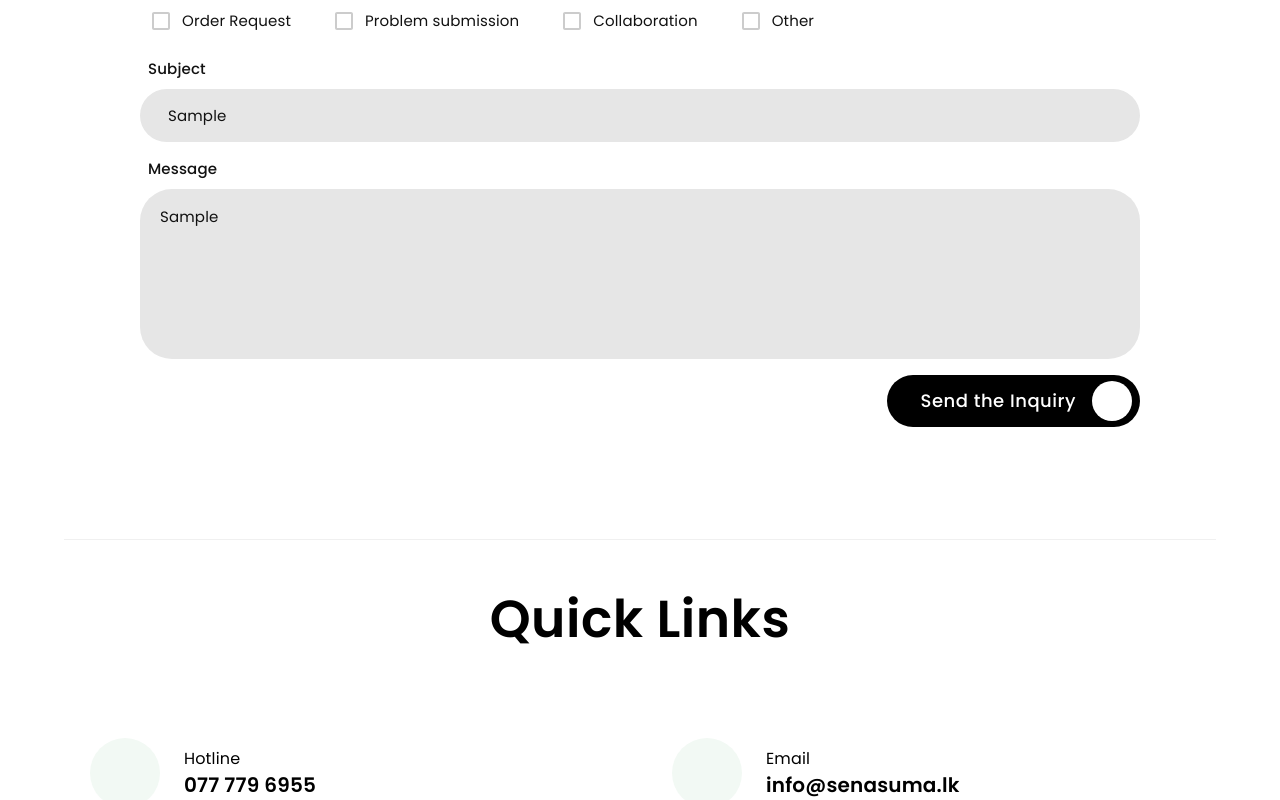
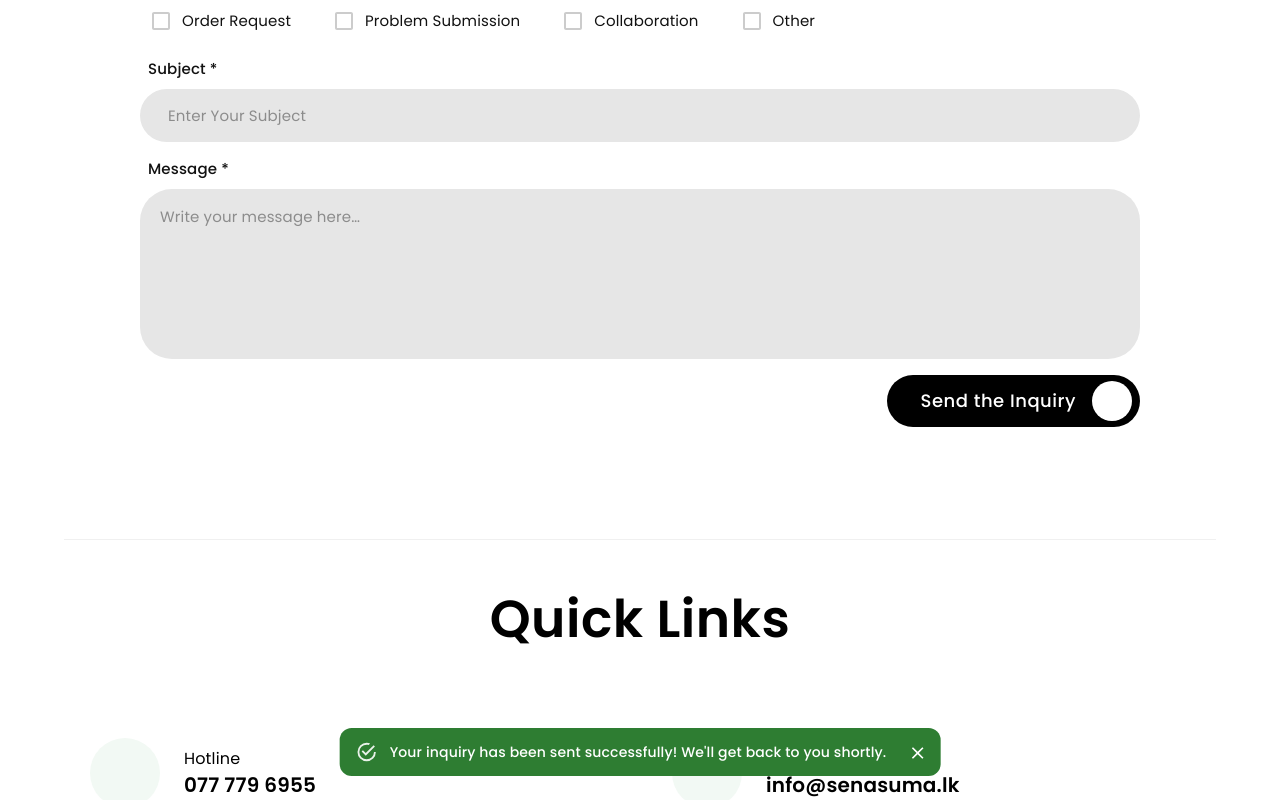
Before and after one commit to MetaZync/Senasuma-frontend, a Next.js app: page /contact in a window 1280 px wide. Both pictures are taken after typing "Sample", "Sample", "name@example.com", "Sample", "Sample" into the empty fields and a click on the button "Send the Inquiry". Shown: the part 484-1284 px from the top of the page. Built offline with nearby package versions, Linux system fonts and the light colour scheme; some icons are missing; what @mui/material-nextjs would draw is missing.

Commit message:
button links fixed, contact form connect with email js

```diff
--- a/package.json
+++ b/package.json
@@ -9,6 +9,7 @@
     "lint": "eslint"
   },
   "dependencies": {
+    "@emailjs/browser": "^4.4.1",
     "@emotion/react": "^11.14.0",
     "@emotion/styled": "^11.14.1",
     "@gsap/react": "^2.1.2",
--- a/src/app/BuildSolutionsSection.tsx
+++ b/src/app/BuildSolutionsSection.tsx
@@ -47,7 +47,7 @@ const BuildSolutionsSection: React.FC = () => {
         <FadeIn delay={0.2}>
           <Box sx={{ display: "flex", justifyContent: "center" }}>
           <OrderButton
-            onClick={() => {}}
+            href="/contact"
             icon={
               <svg width="16" height="16" viewBox="0 0 16 16" fill="none" xmlns="http://www.w3.org/2000/svg">
                 <path d="M4 2C3.66667 2 3.4 2.13333 3.2 2.4L2.33333 3.46667C2.13333 3.73333 2 4 2 4.33333V12.6667C2 13.4 2.6 14 3.33333 14H8.86667C8.73333 13.6 8.66667 13.1333 8.66667 12.6667C8.66667 10.4667 10.4667 8.66667 12.6667 8.66667C13.1333 8.66667 13.6 8.73333 14 8.86667V4.33333C14 4 13.8667 3.73333 13.6667 3.46667L12.7333 2.33333C12.6 2.13333 12.3333 2 12 2H4ZM3.93333 2.66667H11.9333L12.5333 3.33333H3.4L3.93333 2.66667ZM4 10H8V12H4V10ZM14.2 10.5333L11.8 12.9333L10.7333 11.8667L10 12.6667L11.8667 14.6667L15.0667 11.4667L14.2 10.5333Z" fill="black" />
--- a/src/app/PopularProducts.tsx
+++ b/src/app/PopularProducts.tsx
@@ -202,7 +202,7 @@ const PopularProducts: React.FC = () => {
             mt: { xs: 1, lg: 0 }
           }}>
             <OrderButton
-              onClick={() => { }}
+              href="/products"
             >
               See all Products
             </OrderButton>
@@ -328,7 +328,7 @@ const PopularProducts: React.FC = () => {
 
           <Box sx={{ mt: 2 }}>
             <OrderButton
-              onClick={() => { }}
+              href="/products"
               icon={<svg width="16" height="16" viewBox="0 0 16 16" fill="none" xmlns="http://www.w3.org/2000/svg">
                 <path d="M4 2C3.66667 2 3.4 2.13333 3.2 2.4L2.33333 3.46667C2.13333 3.73333 2 4 2 4.33333V12.6667C2 13.4 2.6 14 3.33333 14H8.86667C8.73333 13.6 8.66667 13.1333 8.66667 12.6667C8.66667 10.4667 10.4667 8.66667 12.6667 8.66667C13.1333 8.66667 13.6 8.73333 14 8.86667V4.33333C14 4 13.8667 3.73333 13.6667 3.46667L12.7333 2.33333C12.6 2.13333 12.3333 2 12 2H4ZM3.93333 2.66667H11.9333L12.5333 3.33333H3.4L3.93333 2.66667ZM4 10H8V12H4V10ZM14.2 10.5333L11.8 12.9333L10.7333 11.8667L10 12.6667L11.8667 14.6667L15.0667 11.4667L14.2 10.5333Z" fill="black" />
               </svg>
--- a/src/app/PremiumPolytheneSection.tsx
+++ b/src/app/PremiumPolytheneSection.tsx
@@ -89,7 +89,7 @@ const PremiumPolytheneSection: React.FC = () => {
               </Typography>
               <Box>
                 <OrderButton
-                  onClick={() => {}}
+                  href="/contact"
                   icon={<CallIcon sx={{ fontSize: "18px" }} />}
                 >
                   Contact Now
--- a/src/app/contact/FormSection.tsx
+++ b/src/app/contact/FormSection.tsx
@@ -1,6 +1,6 @@
 "use client";
 
-import React, { useState } from "react";
+import React, { useState, useRef } from "react";
 import {
   Box,
   Typography,
@@ -8,35 +8,40 @@ import {
   FormControlLabel,
   Checkbox,
   Stack,
+  Snackbar,
+  Alert,
+  CircularProgress,
 } from "@mui/material";
 import { Poppins } from "next/font/google";
+import emailjs from "@emailjs/browser";
 import OrderButton from "@/components/Button";
+
+// ─── EmailJS Config ────────────────────────────────────────────
+const EMAILJS_SERVICE_ID  = "service_96en3q5";
+const EMAILJS_TEMPLATE_ID = "template_r5ojxl7";
+const EMAILJS_PUBLIC_KEY  = "H_E1zqUt0b52Y-RI4";
 
 const poppins = Poppins({
   subsets: ["latin"],
   weight: ["300", "400", "500", "600", "700"],
 });
 
+// ─── Styles ────────────────────────────────────────────────────
 const inputSx = {
   mt: 1,
   "& .MuiOutlinedInput-root": {
     backgroundColor: "#e6e6e6ff",
     borderRadius: "100px",
-    "& fieldset": {
-      border: "none",
-    },
+    "& fieldset": { border: "none" },
     "& input": {
       padding: "16px 28px",
       fontFamily: poppins.style.fontFamily,
       fontSize: "15px",
       color: "#111",
     },
-    "&:hover": {
-      backgroundColor: "#eeeeee",
-    },
-    "&.Mui-focused": {
-      backgroundColor: "#eeeeee",
-    }
+    "&:hover": { backgroundColor: "#eeeeee" },
+    "&.Mui-focused": { backgroundColor: "#eeeeee" },
+    "&.Mui-error": { outline: "2px solid #e74c3c" },
   },
 };
 
@@ -46,20 +51,14 @@ const textareaSx = {
     backgroundColor: "#e6e6e6ff",
     borderRadius: "32px",
     padding: "16px 20px",
-    "& fieldset": {
-      border: "none",
-    },
+    "& fieldset": { border: "none" },
     "& textarea": {
       fontFamily: poppins.style.fontFamily,
       fontSize: "15px",
       color: "#111",
     },
-    "&:hover": {
-      backgroundColor: "#eeeeee",
-    },
-    "&.Mui-focused": {
-      backgroundColor: "#eeeeee",
-    }
+    "&:hover": { backgroundColor: "#eeeeee" },
+    "&.Mui-focused": { backgroundColor: "#eeeeee" },
   },
 };
 
@@ -71,8 +70,14 @@ const labelSx = {
   ml: 1,
 };
 
-export default function FormSection() {
-  const [formData, setFormData] = useState({
+// ─── Types ──────────────────────────────────────────────────────
+type ToastState = {
+  open: boolean;
+  severity: "success" | "error";
+  message: string;
+};
+
+const INITIAL_FORM = {
   fullname: "",
   contactNumber: "",
   email: "",
@@ -84,11 +89,21 @@ export default function FormSection() {
     collaboration: false,
     other: false,
   },
-  });
+};
 
+// ─── Component ──────────────────────────────────────────────────
+export default function FormSection() {
+  const formRef = useRef<HTMLFormElement>(null);
+  const [formData, setFormData] = useState(INITIAL_FORM);
+  const [errors, setErrors] = useState<{ [key: string]: string }>({});
+  const [loading, setLoading] = useState(false);
+  const [toast, setToast] = useState<ToastState>({ open: false, severity: "success", message: "" });
+
+  // ── Handlers ──────────────────────────────────────────────────
   const handleChange = (e: React.ChangeEvent<HTMLInputElement | HTMLTextAreaElement>) => {
     const { name, value } = e.target;
     setFormData((prev) => ({ ...prev, [name]: value }));
+    if (errors[name]) setErrors((prev) => ({ ...prev, [name]: "" }));
   };
 
   const handleCheckboxChange = (name: string) => {
@@ -101,14 +116,90 @@ export default function FormSection() {
     }));
   };
 
-  const handleSubmit = (e: React.FormEvent) => {
-    e.preventDefault();
-    console.log("Form Submitted:", formData);
-    alert("Inquiry Sent Successfully!");
+  // ── Validation ────────────────────────────────────────────────
+  const validate = () => {
+    const newErrors: { [key: string]: string } = {};
+    if (!formData.fullname.trim())
+      newErrors.fullname = "Full name is required.";
+    if (!formData.contactNumber.trim())
+      newErrors.contactNumber = "Contact number is required.";
+    if (!formData.email.trim())
+      newErrors.email = "Email address is required.";
+    else if (!/^[^\s@]+@[^\s@]+\.[^\s@]+$/.test(formData.email))
+      newErrors.email = "Enter a valid email address.";
+    if (!formData.subject.trim())
+      newErrors.subject = "Subject is required.";
+    if (!formData.message.trim())
+      newErrors.message = "Message is required.";
+    return newErrors;
   };
 
+  // ── Submit ────────────────────────────────────────────────────
+  const handleSubmit = async (e: React.FormEvent) => {
+    e.preventDefault();
+
+    const validationErrors = validate();
+    if (Object.keys(validationErrors).length > 0) {
+      setErrors(validationErrors);
+      setToast({ open: true, severity: "error", message: "Please fill in all required fields correctly." });
+      return;
+    }
+
+    setLoading(true);
+
+    // Build the template parameters — variable names must match the EmailJS template exactly
+    const templateParams = {
+      fullname:          formData.fullname,
+      contactNumber:     formData.contactNumber,
+      email:             formData.email,
+      subject:           formData.subject,
+      message:           formData.message,
+      // Checkboxes: send "Yes" / "No" to match text-based template variables
+      orderRequest:      formData.options.orderRequest      ? "Yes" : "No",
+      problemSubmission: formData.options.problemSubmission ? "Yes" : "No",
+      collaboration:     formData.options.collaboration     ? "Yes" : "No",
+      other:             formData.options.other             ? "Yes" : "No",
+    };
+
+    try {
+      await emailjs.send(
+        EMAILJS_SERVICE_ID,
+        EMAILJS_TEMPLATE_ID,
+        templateParams,
+        EMAILJS_PUBLIC_KEY
+      );
+
+      setToast({
+        open: true,
+        severity: "success",
+        message: "Your inquiry has been sent successfully! We'll get back to you shortly.",
+      });
+
+      // Reset form on success
+      setFormData(INITIAL_FORM);
+      setErrors({});
+    } catch (err) {
+      console.error("EmailJS error:", err);
+      setToast({
+        open: true,
+        severity: "error",
+        message: "Something went wrong. Please try again or contact us directly.",
+      });
+    } finally {
+      setLoading(false);
+    }
+  };
+
+  const handleCloseToast = (_: React.SyntheticEvent | Event, reason?: string) => {
+    if (reason === "clickaway") return;
+    setToast((prev) => ({ ...prev, open: false }));
+  };
+
+  // ── Render ────────────────────────────────────────────────────
   return (
     <Box sx={{ width: "100%", py: 4 }}>
+
+      {/* ── Heading ── */}
       <Box sx={{ textAlign: "center", mb: { xs: 6, md: 5 } }}>
         <Typography
           variant="h1"
@@ -120,27 +211,27 @@ export default function FormSection() {
             lineHeight: 1.2,
             maxWidth: "900px",
             mx: "auto",
-            letterSpacing: "-0.5px"
+            letterSpacing: "-0.5px",
           }}
         >
           We're Here to Support<br />You Anytime
         </Typography>
       </Box>
 
+      {/* ── Form ── */}
       <Box
+        ref={formRef}
         component="form"
         onSubmit={handleSubmit}
-        sx={{
-          width: "100%",
-          maxWidth: "1000px",
-          mx: "auto",
-          px: { xs: 2, sm: 0 }
-        }}
+        noValidate
+        sx={{ width: "100%", maxWidth: "1000px", mx: "auto", px: { xs: 2, sm: 0 } }}
       >
         <Box sx={{ display: "flex", flexDirection: "column", gap: 2 }}>
+
+          {/* Row: Name / Contact / Email */}
           <Box sx={{ display: "flex", flexDirection: { xs: "column", md: "row" }, gap: 3 }}>
             <Box sx={{ flex: 1 }}>
-              <Typography sx={labelSx}>Your Fullname</Typography>
+              <Typography sx={labelSx}>Your Fullname *</Typography>
               <TextField
                 fullWidth
                 name="fullname"
@@ -148,11 +239,14 @@ export default function FormSection() {
                 onChange={handleChange}
                 placeholder="Enter Your Fullname"
                 variant="outlined"
+                error={!!errors.fullname}
+                helperText={errors.fullname}
+                FormHelperTextProps={{ style: { fontFamily: poppins.style.fontFamily, marginLeft: "12px" } }}
                 sx={inputSx}
               />
             </Box>
             <Box sx={{ flex: 1 }}>
-              <Typography sx={labelSx}>Your Contact Number</Typography>
+              <Typography sx={labelSx}>Your Contact Number *</Typography>
               <TextField
                 fullWidth
                 name="contactNumber"
@@ -160,34 +254,38 @@ export default function FormSection() {
                 onChange={handleChange}
                 placeholder="+94 70 123 4567"
                 variant="outlined"
+                error={!!errors.contactNumber}
+                helperText={errors.contactNumber}
+                FormHelperTextProps={{ style: { fontFamily: poppins.style.fontFamily, marginLeft: "12px" } }}
                 sx={inputSx}
               />
             </Box>
             <Box sx={{ flex: 1 }}>
-              <Typography sx={labelSx}>Your Email Address</Typography>
+              <Typography sx={labelSx}>Your Email Address *</Typography>
               <TextField
                 fullWidth
                 name="email"
+                type="email"
                 value={formData.email}
                 onChange={handleChange}
                 placeholder="abc@email.com"
                 variant="outlined"
+                error={!!errors.email}
+                helperText={errors.email}
+                FormHelperTextProps={{ style: { fontFamily: poppins.style.fontFamily, marginLeft: "12px" } }}
                 sx={inputSx}
               />
             </Box>
           </Box>
 
+          {/* Options checkboxes */}
           <Box>
-            <Stack
-              direction={{ xs: "column", sm: "row" }}
-              flexWrap="wrap"
-              spacing={{ xs: 1, sm: 4 }}
-            >
+            <Stack direction={{ xs: "column", sm: "row" }} flexWrap="wrap" spacing={{ xs: 1, sm: 4 }}>
               {[
-                { label: "Order Request", name: "orderRequest" },
-                { label: "Problem submission", name: "problemSubmission" },
-                { label: "Collaboration", name: "collaboration" },
-                { label: "Other", name: "other" },
+                { label: "Order Request",       name: "orderRequest"      },
+                { label: "Problem Submission",  name: "problemSubmission" },
+                { label: "Collaboration",       name: "collaboration"     },
+                { label: "Other",               name: "other"             },
               ].map((option) => (
                 <FormControlLabel
                   key={option.name}
@@ -196,23 +294,11 @@ export default function FormSection() {
                       disableRipple
                       checked={formData.options[option.name as keyof typeof formData.options]}
                       onChange={() => handleCheckboxChange(option.name)}
-                      sx={{
-                        color: "#ccc",
-                        "&.Mui-checked": {
-                          color: "#629474",
-                        },
-                      }}
+                      sx={{ color: "#ccc", "&.Mui-checked": { color: "#629474" } }}
                     />
                   }
                   label={
-                    <Typography
-                      sx={{
-                        fontFamily: poppins.style.fontFamily,
-                        fontSize: "15px",
-                        color: "#111",
-                        fontWeight: 400
-                      }}
-                    >
+                    <Typography sx={{ fontFamily: poppins.style.fontFamily, fontSize: "15px", color: "#111", fontWeight: 400 }}>
                       {option.label}
                     </Typography>
                   }
@@ -221,8 +307,9 @@ export default function FormSection() {
             </Stack>
           </Box>
 
+          {/* Subject */}
           <Box>
-            <Typography sx={labelSx}>Subject</Typography>
+            <Typography sx={labelSx}>Subject *</Typography>
             <TextField
               fullWidth
               name="subject"
@@ -230,12 +317,16 @@ export default function FormSection() {
               onChange={handleChange}
               placeholder="Enter Your Subject"
               variant="outlined"
+              error={!!errors.subject}
+              helperText={errors.subject}
+              FormHelperTextProps={{ style: { fontFamily: poppins.style.fontFamily, marginLeft: "12px" } }}
               sx={inputSx}
             />
           </Box>
 
+          {/* Message */}
           <Box>
-            <Typography sx={labelSx}>Message</Typography>
+            <Typography sx={labelSx}>Message *</Typography>
             <TextField
               fullWidth
               multiline
@@ -243,19 +334,48 @@ export default function FormSection() {
               name="message"
               value={formData.message}
               onChange={handleChange}
-              placeholder=""
+              placeholder="Write your message here…"
               variant="outlined"
+              error={!!errors.message}
+              helperText={errors.message}
+              FormHelperTextProps={{ style: { fontFamily: poppins.style.fontFamily, marginLeft: "12px" } }}
               sx={textareaSx}
             />
           </Box>
 
-          <Box sx={{ display: "flex", justifyContent: "flex-end" }}>
-            <OrderButton type="submit">
-              Send the Inquiry
+          {/* Submit */}
+          <Box sx={{ display: "flex", justifyContent: "flex-end", alignItems: "center", gap: 2 }}>
+            {loading && <CircularProgress size={24} sx={{ color: "#629474" }} />}
+            <OrderButton type="submit" disabled={loading}>
+              {loading ? "Sending…" : "Send the Inquiry"}
             </OrderButton>
           </Box>
+
         </Box>
       </Box>
+
+      {/* ── Toast Notifications ── */}
+      <Snackbar
+        open={toast.open}
+        autoHideDuration={6000}
+        onClose={handleCloseToast}
+        anchorOrigin={{ vertical: "bottom", horizontal: "center" }}
+      >
+        <Alert
+          onClose={handleCloseToast}
+          severity={toast.severity}
+          variant="filled"
+          sx={{
+            fontFamily: poppins.style.fontFamily,
+            fontSize: "14px",
+            borderRadius: "12px",
+            minWidth: "320px",
+            "& .MuiAlert-icon": { fontSize: "22px" },
+          }}
+        >
+          {toast.message}
+        </Alert>
+      </Snackbar>
     </Box>
   );
 }
--- a/src/app/contact/QuickLinks.tsx
+++ b/src/app/contact/QuickLinks.tsx
@@ -67,7 +67,6 @@ export default function QuickLinks() {
 
   return (
     <Box sx={{ width: "100%", pt: 4, pb: 10 }}>
-      {/* Heading */}
       <Box sx={{ textAlign: "center", mb: 10 }}>
         <Typography
           sx={{
@@ -81,7 +80,6 @@ export default function QuickLinks() {
         </Typography>
       </Box>
 
-      {/* Address */}
       <Box
         sx={{
           maxWidth: "1100px",
@@ -93,8 +91,19 @@ export default function QuickLinks() {
           px: { xs: 2, sm: 0 }
         }}
       >
-        {/* Hotline */}
-        <Box sx={{ display: "flex", alignItems: "center", gap: 3 }}>
+        <Box
+          component="a"
+          href="https://wa.me/94777796955"
+          target="_blank"
+          rel="noopener noreferrer"
+          sx={{
+            display: "flex", alignItems: "center", gap: 3,
+            textDecoration: "none",
+            cursor: "pointer",
+            transition: "transform 0.2s",
+            "&:hover": { transform: "translateY(-3px)" },
+          }}
+        >
           <Box sx={iconCircleSx}>
             <PhoneEnabledIcon sx={{ fontSize: "30px" }} />
           </Box>
@@ -104,8 +113,17 @@ export default function QuickLinks() {
           </Box>
         </Box>
 
-        {/* Email */}
-        <Box sx={{ display: "flex", alignItems: "center", gap: 3 }}>
+        <Box
+          component="a"
+          href="mailto:info@senasuma.lk"
+          sx={{
+            display: "flex", alignItems: "center", gap: 3,
+            textDecoration: "none",
+            cursor: "pointer",
+            transition: "transform 0.2s",
+            "&:hover": { transform: "translateY(-3px)" },
+          }}
+        >
           <Box sx={iconCircleSx}>
             <EmailIcon sx={{ fontSize: "30px" }} />
           </Box>
@@ -115,7 +133,6 @@ export default function QuickLinks() {
           </Box>
         </Box>
 
-        {/* Social Media */}
         <Box sx={{ display: "flex", alignItems: "center", gap: 3 }}>
           <Box sx={iconCircleSx}>
             <ShareIcon sx={{ fontSize: "28px" }} />
@@ -123,17 +140,28 @@ export default function QuickLinks() {
           <Box>
             <Typography sx={titleSx}>Social Media</Typography>
             <Stack direction="row" spacing={1.5} sx={{ mt: 0.5 }}>
-              <Link href="#" target="_blank"><FacebookIcon sx={socialIconSx} /></Link>
-              <Link href="#" target="_blank"><InstagramIcon sx={socialIconSx} /></Link>
-              <Link href="#" target="_blank"><LinkedInIcon sx={socialIconSx} /></Link>
-              <Link href="#" target="_blank"><XIcon sx={socialIconSx} /></Link>
-              <Link href="#" target="_blank"><YouTubeIcon sx={socialIconSx} /></Link>
+              <Link href="#"><FacebookIcon sx={socialIconSx} /></Link>
+              <Link href="#"><InstagramIcon sx={socialIconSx} /></Link>
+              <Link href="#"><LinkedInIcon sx={socialIconSx} /></Link>
+              <Link href="#"><XIcon sx={socialIconSx} /></Link>
+              <Link href="#"><YouTubeIcon sx={socialIconSx} /></Link>
             </Stack>
           </Box>
         </Box>
 
-        {/* Address */}
-        <Box sx={{ display: "flex", alignItems: "center", gap: 3 }}>
+        <Box
+          component="a"
+          href="https://www.google.com/maps/search/?api=1&query=Senasuma+Polythene+Center+Panadura+road+Henegama+Pokunuwita+Horana"
+          target="_blank"
+          rel="noopener noreferrer"
+          sx={{
+            display: "flex", alignItems: "center", gap: 3,
+            textDecoration: "none",
+            cursor: "pointer",
+            transition: "transform 0.2s",
+            "&:hover": { transform: "translateY(-3px)" },
+          }}
+        >
           <Box sx={iconCircleSx}>
             <LocationOnIcon sx={{ fontSize: "30px" }} />
           </Box>
@@ -148,7 +176,6 @@ export default function QuickLinks() {
         </Box>
       </Box>
 
-      {/* Map Container */}
       <Box
         sx={{
           width: "100%",
@@ -163,14 +190,12 @@ export default function QuickLinks() {
         }}
       >
         <iframe
-          // Use the place name and full address to show the official business marker and title
-          // Set t=k for satellite view
           src="https://maps.google.com/maps?q=Senasuma%20Polythene%20Center,%20Panadura%20-%20Horana%20Rd,%20Pokunuwita%2012404&t=k&z=17&ie=UTF8&iwloc=&output=embed"
           width="100%"
           height="100%"
           style={{
             border: 0,
-            filter: "contrast(1.2)" // Reduced filter to keep satellite colors natural but crisp
+            filter: "contrast(1.2)"
           }}
           allowFullScreen
           loading="lazy"
--- a/src/app/products/CardSection.tsx
+++ b/src/app/products/CardSection.tsx
@@ -314,7 +314,7 @@ export default function CardSection({ hideFilters, filterByType, title, excludeI
         ))}
       </Box>
 
-      <Box component={FadeIn} delay={0.4} sx={{ mt: { xs: 8, md: 12 }, display: "flex", justifyContent: "center" }}>
+      <Box sx={{ mt: { xs: 8, md: 12 }, display: "flex", justifyContent: "center" }}>
         <Pagination
           count={totalPages}
           page={page}
@@ -339,7 +339,7 @@ export default function CardSection({ hideFilters, filterByType, title, excludeI
                 "&.Mui-disabled": {
                    opacity: 0.5,
                 },
-                visibility: type === 'page' || type === 'start-ellipsis' || type === 'end-ellipsis' ? 'visible' : 'hidden', // Hide prev/next for now to match image
+                visibility: type === 'page' || type === 'start-ellipsis' || type === 'end-ellipsis' ? 'visible' : 'hidden',
                 display: type === 'page' || type === 'start-ellipsis' || type === 'end-ellipsis' ? 'inline-flex' : 'none',
               }}
             >
```
Also changed, not shown: src/app/Footer/Footer.tsx (+77 -28 lines), 1 other file (tests, documents, lock files or other folders). Lines whose indentation alone changed are shown as unchanged.
